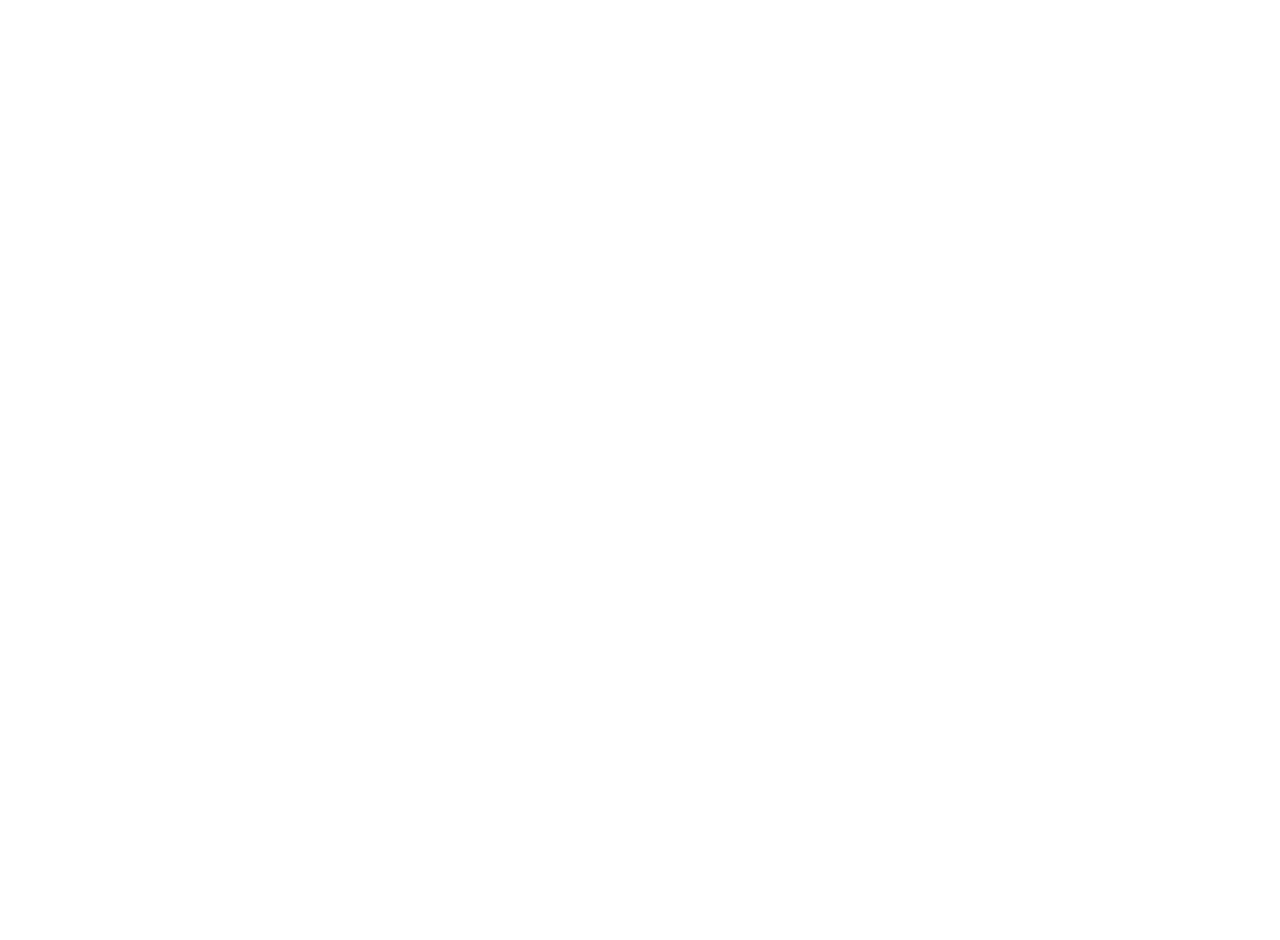
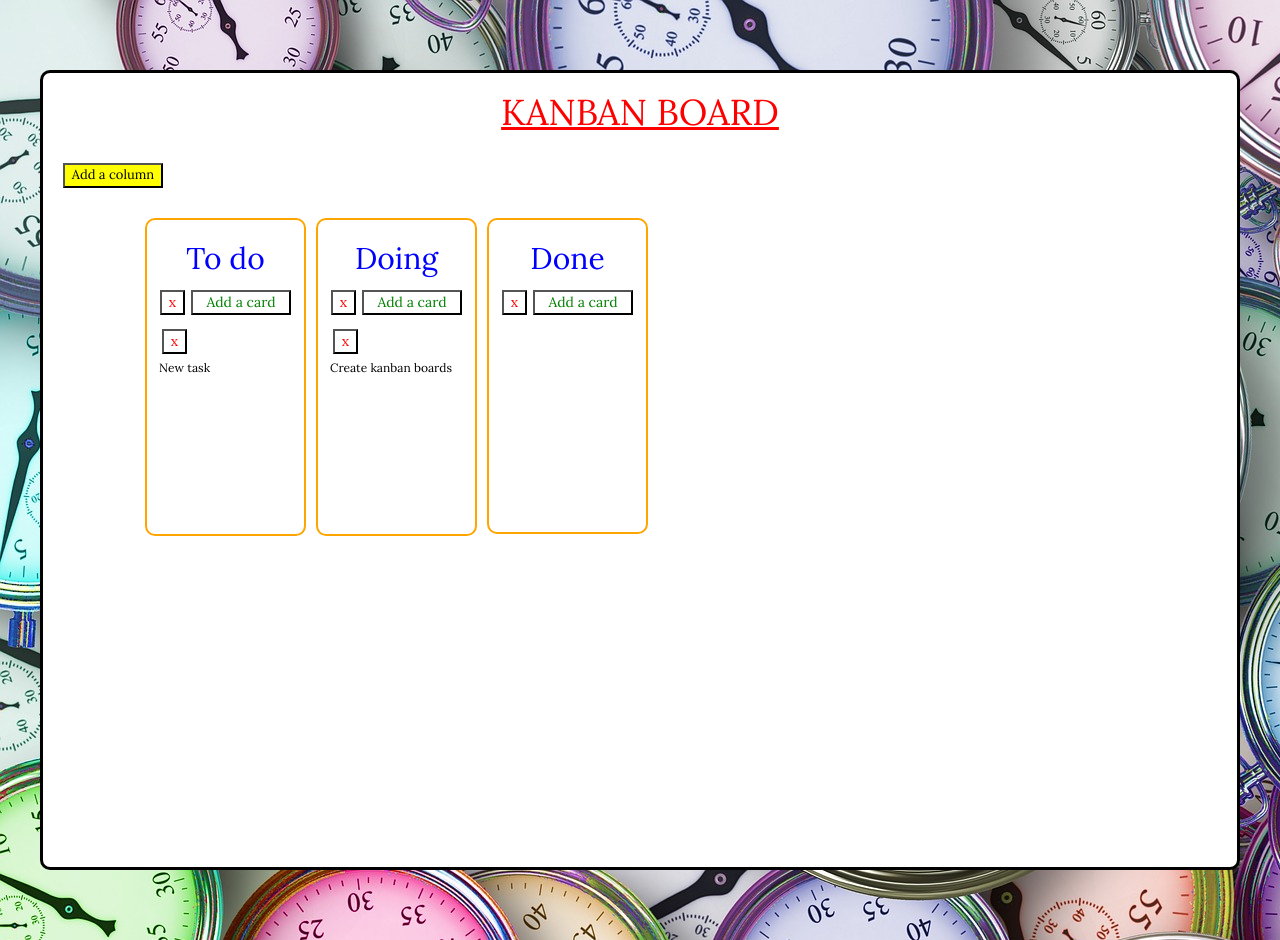
Before and after one commit to Rafal0802/zadanie-11-6, a website: page index.html in a window 1280 px wide. Before the commit the page ends 800 px from the top, so only its background shows below. Drawn offline with nearby package versions, Linux system fonts and the light colour scheme.

Commit message:
Change index.html, script.js, style.css

```diff
--- a/index.html
+++ b/index.html
@@ -3,11 +3,20 @@
 <html>
     <head>
         <meta charset="utf-8">
-    <title>Użycie self</title>
+        <meta name="viewport" content="width=device-width, initial-scale=1.0">
+        <title>Kanban board</title>
+        <link href="https://fonts.googleapis.com/css?family=Lora&amp;subset=latin-ext" rel="stylesheet">
+        <link rel="stylesheet" href="https://maxcdn.bootstrapcdn.com/bootstrap/3.3.6/css/bootstrap.min.css">
         <link rel="stylesheet" href="css/style.css">
-    <script src="https://ajax.googleapis.com/ajax/libs/jquery/3.2.1/jquery.min.js"></script>
     </head>
     <body>
+        <div id="board" class="board">
+            <h1>Kanban board</h1>
+            <button class="create-column">Add a column</button>
+            <div class="column-container"></div>
+        </div>
+        <script src="https://code.jquery.com/jquery-3.0.0.min.js" integrity="sha256-JmvOoLtYsmqlsWxa7mDSLMwa6dZ9rrIdtrrVYRnDRH0=" crossorigin="anonymous"></script>
+        <script src="https://code.jquery.com/ui/1.11.4/jquery-ui.min.js"   integrity="sha256-xNjb53/rY+WmG+4L6tTl9m6PpqknWZvRt0rO1SRnJzw="   crossorigin="anonymous"></script>
         <script type="text/javascript" src="js/script.js"></script>
     </body>
 </html>
--- a/js/script.js
+++ b/js/script.js
@@ -1 +1,118 @@
 // script.js
+
+$(function() {
+    function randomString() {
+    	var chars = '0123456789abcdefghiklmnopqrstuvwxyzABCDEFGHIJKLMNOPQRSTUVWXTZ';
+    	var str = '';
+    	for (var i = 0; i < 10; i++) {
+        	str += chars[Math.floor(Math.random() * chars.length)];
+    	}
+    	return str;
+	}
+	function Column(name) {
+    	var self = this;
+
+    	this.id = randomString();
+    	this.name = name;
+    	this.$element = createColumn();
+
+    	function createColumn() {
+    		var $column = $('<div>').addClass('column');
+			var $columnTitle = $('<h2>').addClass('column-title').text(self.name);
+			var $columnCardList = $('<ul>').addClass('column-card-list');
+			var $columnDelete = $('<button>').addClass('btn-delete').text('x');
+			var $columnAddCard = $('<button>').addClass('add-card').text('Add a card');
+
+			// ADDING EVENTS
+    		$columnDelete.click(function() {
+        		self.removeColumn();
+    		});
+    		$columnAddCard.click(function() {
+        		self.addCard(new Card(prompt("Enter the name of the card")));
+    		});
+
+    		// CONSTRUCTION COLUMN ELEMENT
+    		$column.append($columnTitle)
+        		.append($columnDelete)
+        		.append($columnAddCard)
+        		.append($columnCardList);
+
+    		// RETURN OF CREATED COLUMN
+    		return $column;
+  		}
+    }
+  	Column.prototype = {
+  		addCard: function(card) {
+  			this.$element.children('ul').append(card.$element);
+  		},
+  		removeColumn: function() {
+  			this.$element.remove();
+  		}
+  	};
+    function Card(description) {
+        var self = this;
+        this.id = randomString();
+        this.description = description;
+        this.$element = createCard();
+        function createCard() {
+  		// CREATING THE BLOCKS
+  		    var $card = $('<li>').addClass('card');
+  		    var $cardDescription = $('<p>').addClass('card-description').text(self.description);
+  			var $cardDelete = $('<button>').addClass('btn-delete').text('x');
+
+    	// BINDING TO CLICK EVENT
+    		$cardDelete.click(function() {
+                self.removeCard();
+    		});
+
+    	// COMBINING BLOCKS AND RETURNING THE CARD
+    		$card.append($cardDelete)
+                .append($cardDescription);
+
+     		return $card;
+     	}
+    }
+    Card.prototype = {
+        removeCard: function() {
+            this.$element.remove();
+     	}
+    };
+
+    var board = {
+        name: 'Kanban Board',
+     	addColumn: function(column) {
+     		this.$element.append(column.$element);
+     		initSortable();
+     	},
+     	$element: $('#board .column-container')
+    };
+    function initSortable() {
+     	$('.column-card-list').sortable({
+            connectWith: '.column-card-list',
+     		placeholder: 'card-placeholder'
+     	}).disableSelection();
+    }
+    $('.create-column')
+        .click(function() {
+            var name = prompt('Enter a column name');
+     		var column = new Column(name);
+     		board.addColumn(column);
+    });
+    // CREATING COLUMNS
+    var todoColumn = new Column('To do');
+    var doingColumn = new Column('Doing');
+    var doneColumn = new Column('Done');
+
+    // ADDING COLUMNS TO THE BOARD
+    board.addColumn(todoColumn);
+    board.addColumn(doingColumn);
+	board.addColumn(doneColumn);
+
+	// CREATING CARDS
+	var card1 = new Card('New task');
+	var card2 = new Card('Create kanban boards');
+
+	// ADDING CARDS TO COLUMNS
+	todoColumn.addCard(card1);
+	doingColumn.addCard(card2);
+});
--- a/sass/style.scss
+++ b/sass/style.scss
@@ -0,0 +1,87 @@
+* {
+	box-sizing: border-box;
+}
+body {
+	font-family: 'Lora', serif;
+	background-image: url("../images/background.jpg");
+	.board {
+		width: 1200px;
+		height: 800px;
+		background-color: #fff;
+		border: 3px solid #000;
+		border-radius: 10px;
+		margin: 70px auto;
+		h1 {
+			text-align: center;
+			color: red;
+			text-decoration: underline;
+			text-transform: uppercase;
+		}
+		.create-column {
+    		width: 100px;
+    		height: 25px;
+    		font-size: 13px;
+    		background: yellow;
+    		margin: 20px 20px 10px 20px;
+    		color: #000;
+		}
+		.create-column:hover {
+    		background: orange;
+    		color: #fff;
+		}
+		.column-container {
+			width: 1000px;
+			height: 700px;
+			margin: 0 auto;
+			.column {
+    			margin: 20px 5px;
+    			float: left;
+    			border: 2px solid orange;
+    			border-radius: 10px;
+   				padding: 2px 10px;
+   				h2 {
+   					color: blue;
+   					text-align: center;
+   				}
+   				ul {
+    				min-height: 200px;
+    				padding: 0;
+    				li {
+    					list-style: none;
+    					padding: 2px;
+    					margin: 2px 0;
+					}
+					.card p {
+    					text-align: left;
+    					font-size: 12px;
+    					color: black;
+					}
+				}
+				.btn-delete {
+					width: 25px;
+					height: 25px;
+    				margin: 5px 3px;
+    				background: white;
+    				color: red;
+    				padding: 0 5px;
+				}
+				.btn-delete:hover {
+					background-color: red;
+					color: white;
+				}
+				.add-card {
+    				height: 25px;
+    				width: 100px;
+    				margin: 5px 3px;
+    				padding: 0 10px;
+    				background: white;
+    				color: green;
+				}
+				.add-card:hover {
+					background-color: green;
+					color: white;
+				}
+			}
+		}
+	}
+}
```
Also changed, not shown: css/style.css, images/background.jpg (added), 1 other file. Lines whose indentation alone changed are shown as unchanged.
